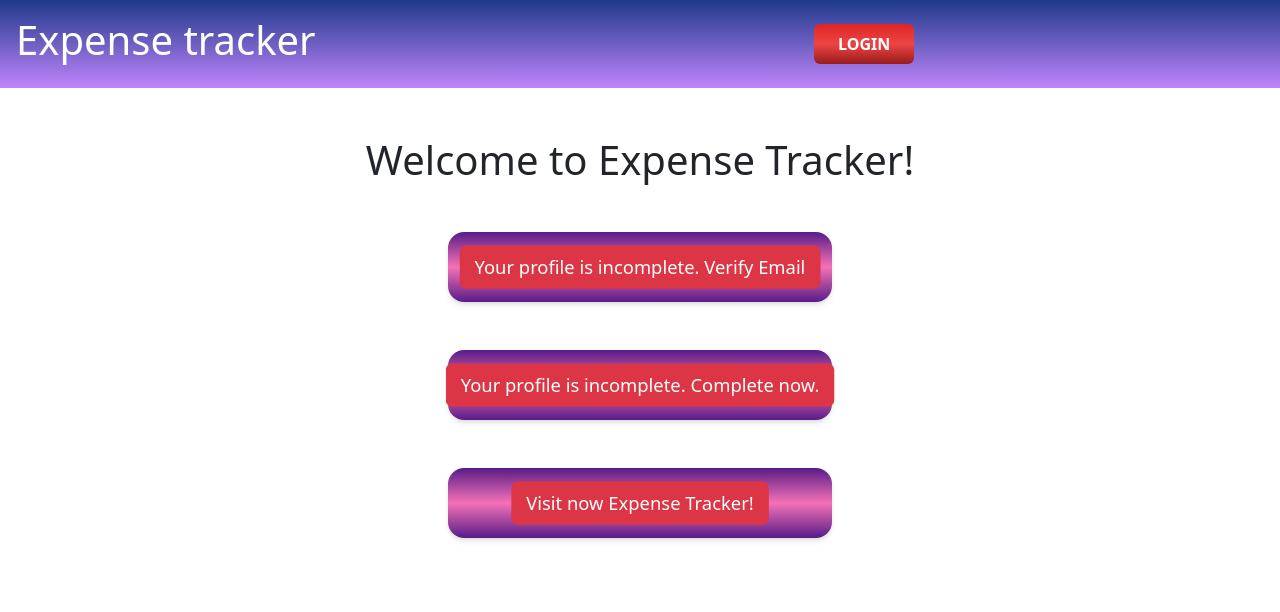
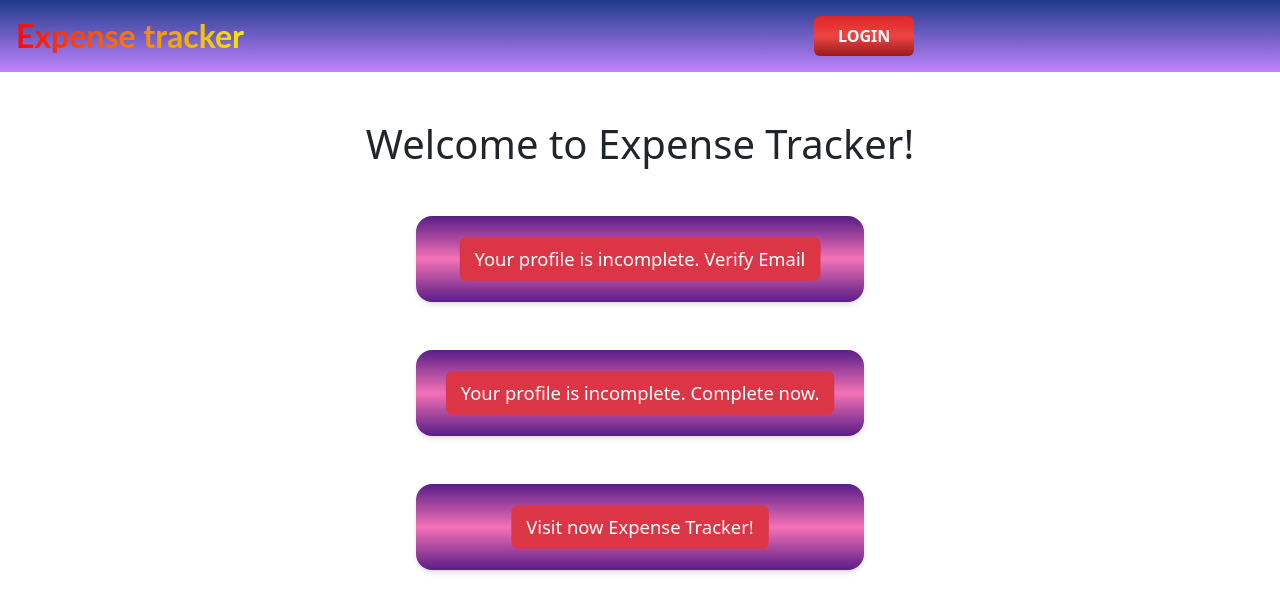
Before and after one commit to PrachiRameshGodase/Expense-tracker-using-react, a React (Create React App) app: page /dashboard in a window 1280 px wide. Shown: the top 612 px of the page. Built offline with nearby package versions, Linux system fonts and the light colour scheme.

Commit message:
DownLoad File Button active now

```diff
--- a/src/components/ExpenseTracker/ExpenseTracker.js
+++ b/src/components/ExpenseTracker/ExpenseTracker.js
@@ -2,6 +2,7 @@ import { useState, useEffect} from 'react';
 
 import { useDispatch, useSelector } from 'react-redux';
 import { authActions } from '../../store/auth';
+import { Button } from 'react-bootstrap';
 
 function ExpenseTracker() {
   const [amount, setAmount] = useState('');
@@ -13,7 +14,21 @@ function ExpenseTracker() {
 
   const isToggle=useSelector(state=>state.auth.isdarkToggle)
 
+  function downloadExpensesAsTxt() {
+    const data = expenses.map((expense) => {
+      return `Amount: ${expense.amount} | Description: ${expense.description} | Category: ${expense.category}`;
+    });
+    const text = data.join("\n");
+    const blob = new Blob([text], { type: "text/plain" });
+    const url = URL.createObjectURL(blob);
 
+    const link = document.createElement("a");
+    link.href = url;
+    link.download = "expenses.txt";
+    link.click();
+
+    URL.revokeObjectURL(url);
+  }
 
 useEffect(() => {
   const token = localStorage.getItem("token");
@@ -140,8 +155,12 @@ useEffect(() => {
   }
 
   return (
+
     <>
- { !isToggle && (<form onSubmit={submitHandler} className="bg-gradient-to-b from-blue-800 via-pink-500 to-purple-800  rounded-lg shadow-md p-6 space-y-6 wd-full mx-auto max-w-xl mt-6">
+    <div>
+
+{!isToggle && <Button onClick={downloadExpensesAsTxt} className='flex justify-end mx-auto'>DownLoad File</Button> }
+ { !isToggle && (<form onSubmit={submitHandler} className="bg-gradient-to-b from-blue-800 via-pink-500 to-purple-800  rounded-lg shadow-md p-6 space-y-6 wd-full mx-auto max-w-xl mt-4">
   <h2 className=" flex text-2xl font-bold text-white mb-4 justify-center">ADD EXPENSE</h2>
 
   <div>
@@ -200,7 +219,7 @@ useEffect(() => {
     Add Expense
   </button>
 
-  <button className="bg-gradient-to-r flex mx-auto from-blue-800  to-blue-500  hover:bg-purple-600 text-white font-semibold py-2 px-4 rounded focus:outline-none focus:ring focus:ring-purple-400">Total amount: {sum}</button>
+  <button className="bg-gradient-to-r flex mx-auto from-blue-800  to-blue-500  hover:bg-purple-600 text-white font-semibold py-2 px-4 rounded focus:outline-none focus:ring focus:ring-purple-400 mt-1">Total amount: {sum}</button>
 
   <input type="text" className="hidden" /> {/* Placeholder for the missing 'imput' element */}
 </form>)}
@@ -218,7 +237,17 @@ useEffect(() => {
   ))}
 </ul>
 )}
-{ isToggle && (<form onSubmit={submitHandler} className="bg-gradient-to-b from-green-600 via-red-700 to-green-600 rounded-lg shadow-md p-6 space-y-6 wd-full mx-auto max-w-xl mt-6">
+</div>
+
+<div style={{backgroundColor:"black"}}>
+  <div className='' style={{display:"flex" , flexDirection:"row", justifyContent:"space-between"}}>
+  <Button onClick={downloadExpensesAsTxt} className=''>DownLoad File</Button>
+  <span className=' text-white'>Dark theme is active now</span>
+{/* <Button onClick={downloadExpensesAsTxt} className='flex justify-end mx-auto'>DownLoad File</Button> */}
+</div>
+  { isToggle && (
+
+  <form onSubmit={submitHandler} className="bg-gradient-to-b from-green-600 via-red-700 to-green-600 rounded-lg shadow-md p-6 space-y-6 wd-full mx-auto max-w-xl mt-6">
     <h2 className=" flex text-2xl font-bold text-white mb-4 justify-center">ADD EXPENSE</h2>
 
     <div>
@@ -295,6 +324,10 @@ useEffect(() => {
   ))}
 </ul>)}
 
+</div>
+
+{/* <Button onClick={downloadExpensesAsTxt}>DownLoad file</Button> */}
+
     </>
   );
 }
--- a/src/components/Layout/Header.js
+++ b/src/components/Layout/Header.js
@@ -35,7 +35,8 @@ function Header() {
 
       justifyContent:"space-between"}}>
 
-      <h1 className='text-white '>Expense tracker</h1>
+      <h1 className={`mr-8 text-gray-100 font-bold ${classes.logo}`}>Expense tracker</h1>
+
       <div style={{
         display:"flex",
         // border:"1px solid red",
--- a/src/components/Layout/Header.module.css
+++ b/src/components/Layout/Header.module.css
@@ -75,3 +75,18 @@
         transform: scale(1);
       }
   }
+  .logo {
+    /* font-size: 24px; */
+  background: linear-gradient(to right, #fc0707, #f2ea0a); /* Replace with your desired gradient colors */
+  -webkit-background-clip: text;
+  -webkit-text-fill-color: transparent;
+  transition: color 0.3s;
+  }
+  .logo:hover {
+    /* font-size: 24px; */
+  background: linear-gradient(to right,#f2ea0a, #fc0707); /* Replace with your desired gradient colors */
+  -webkit-background-clip: text;
+  -webkit-text-fill-color: transparent;
+  transition: color 0.3s;
+
+  }
--- a/src/components/StartingPage/StartingPageContent.js
+++ b/src/components/StartingPage/StartingPageContent.js
@@ -46,7 +46,7 @@ const StartingPageContent = () => {
   return (
     <>
     <h1 className='flex items-center justify-center mt-5'>Welcome to Expense Tracker!</h1>
-     <section className="bg-gradient-to-b from-purple-900 via-pink-400 to-purple-900 wd-full  max-w-sm rounded-6 shadow-md py-3 text-center text-white mx-auto my-5 rounded-4">
+     <section className="bg-gradient-to-b from-purple-900 via-pink-400 to-purple-900 wd-full  max-w-md rounded-6 shadow-md py-4 text-center text-white mx-auto my-5 rounded-4 mb-3">
     <Button
           variant="danger"
           className={isBouncing ? classes.bouncing : ''}
@@ -58,7 +58,7 @@ const StartingPageContent = () => {
 
     </section>
 
-    <section className="bg-gradient-to-b from-purple-900 via-pink-400 to-purple-900 wd-full  max-w-sm rounded-6 shadow-md py-3 text-center text-white mx-auto my-5 rounded-4">
+    <section className="bg-gradient-to-b from-purple-900 via-pink-400 to-purple-900 wd-full  max-w-md rounded-6 shadow-md py-4 text-center text-white mx-auto my-5 rounded-4">
     <Button
           variant="danger"
           className={isBouncing ? classes.bouncing : ''}
@@ -67,7 +67,7 @@ const StartingPageContent = () => {
           Your profile is incomplete. Complete now.
     </Button>
     </section>
-    <section className="bg-gradient-to-b from-purple-900 via-pink-400 to-purple-900 wd-full  max-w-sm rounded-6 shadow-md py-3 text-center text-white mx-auto my-5 rounded-4 ">
+    <section className="bg-gradient-to-b from-purple-900 via-pink-400 to-purple-900 wd-full  max-w-md rounded-6 shadow-md py-4 text-center text-white mx-auto my-5 rounded-4 ">
     <Link to="/expensetracker"><Button variant="danger"
           className={isBouncing ? classes.bouncing : ''}>Visit now Expense Tracker!</Button></Link>
     </section>
```
Lines whose indentation alone changed are shown as unchanged.
